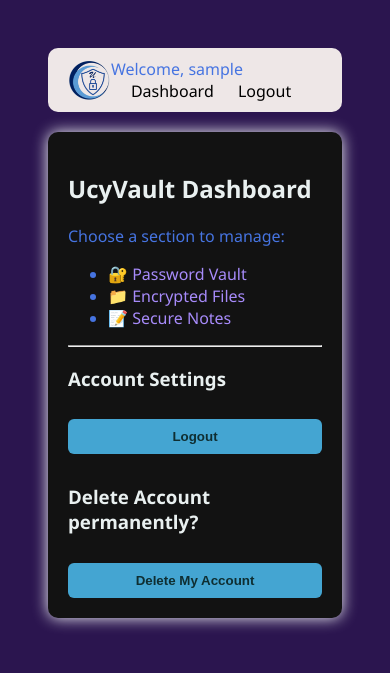
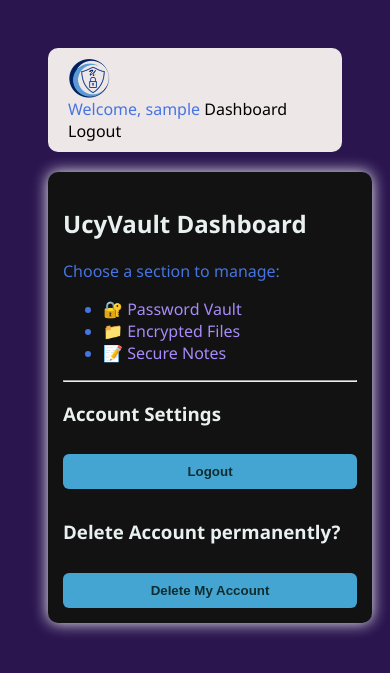
Before and after one commit to AchalBabu/UcyVault, a Flask app: page /dashboard in a window 390 px wide. Shown: the top 673 px of the page. Run offline with Flask 3, Linux system fonts and the light colour scheme; the visitor is signed in with stand-in values (Sample User, id 1); tables that the repository leaves empty or names only in its code hold one stand-in row (values such as "Sample post"); parts of the project's set-up code (start-up, migrations or seed data) failed here and were passed over; some libraries are stand-ins or nearby versions.

Commit message:
Added responsive layout media queries

```diff
--- a/static/css/style.css
+++ b/static/css/style.css
@@ -60,6 +60,7 @@ nav {
     display: flex;
     justify-content: space-between;
     align-items: center;
+    flex-wrap: wrap; /* Add this for better responsiveness */
 }
 
 nav img {
@@ -71,10 +72,54 @@ nav a {
     margin-left: 20px;
     text-decoration: none;
 }
+
 a {
     color: #a78bfa;
     text-decoration: none;
 }
+
 a:hover {
     text-decoration: underline;
 }
+
+/* ========== Responsive Media Queries ========== */
+@media (max-width: 768px) {
+    nav {
+        flex-direction: column;
+        align-items: flex-start;
+    }
+
+    nav a {
+        margin-left: 0;
+        margin-top: 10px;
+    }
+
+    .container {
+        width: 100%;
+    }
+
+    table {
+        font-size: 14px;
+    }
+}
+
+@media (max-width: 480px) {
+    nav {
+        flex-direction: column;
+        align-items: flex-start;
+    }
+
+    nav a {
+        margin-left: 0;
+        margin-top: 10px;
+    }
+
+    .container {
+        width: 100%;
+        padding: 15px;
+    }
+
+    table {
+        font-size: 12px;
+    }
+}
--- a/templates/base.html
+++ b/templates/base.html
@@ -2,6 +2,7 @@
 <html lang="en">
 <head>
     <meta charset="UTF-8">
+    <meta name="viewport" content="width=device-width, initial-scale=1.0">
     <title>UcyVault</title>
     <link rel="stylesheet" href="{{ url_for('static', filename='css/style.css') }}">
 </head>
```
